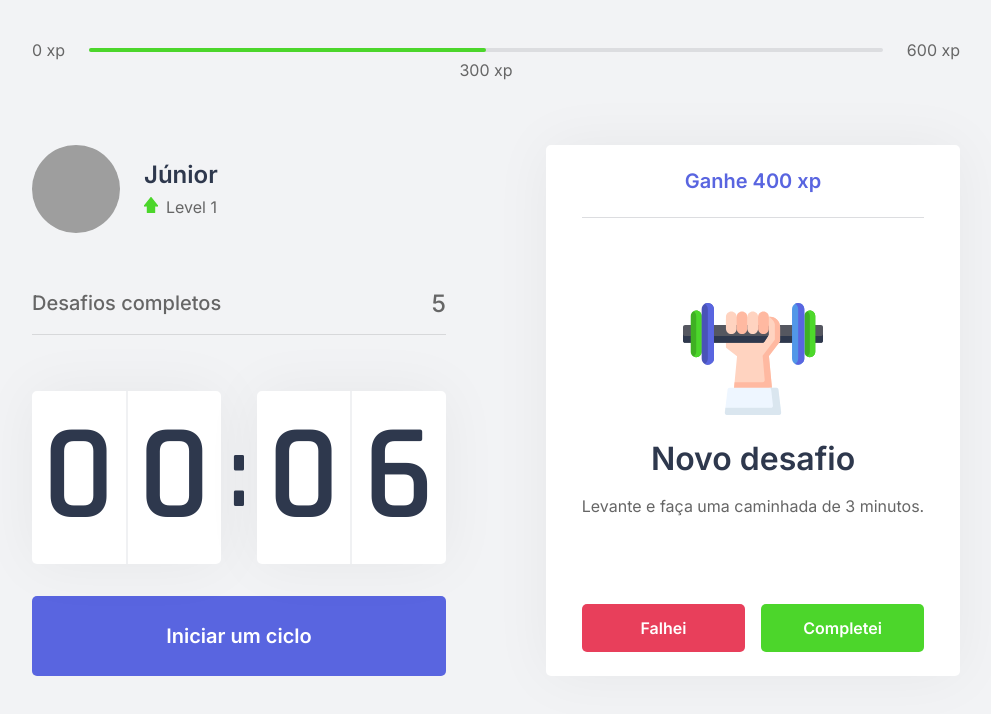
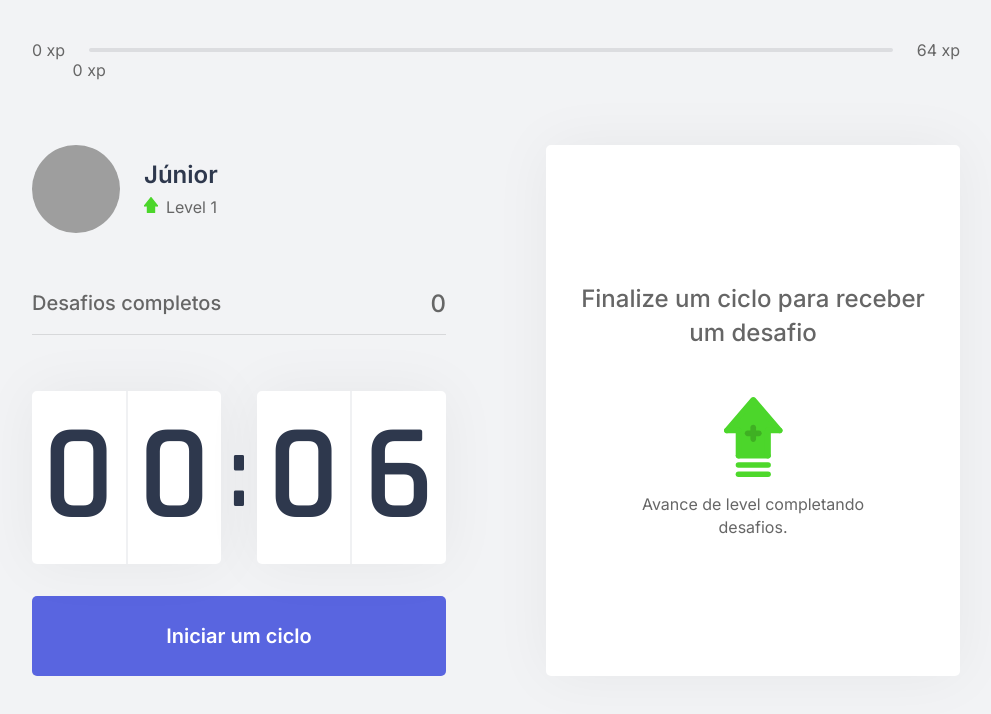
Before and after one commit to JNR23/nlw4-reactjs, a Next.js app: page / in a window 1280 px wide. Shown: the top 714 px of the page, without its empty margins (144-1135 px from the left). Built offline with nearby package versions, Linux system fonts and the light colour scheme; grey boxes are pictures that could not be loaded.

Commit message:
Criando contexto ChallengesContext

```diff
--- /dev/null
+++ b/challenges.json
@@ -0,0 +1,47 @@
+[
+    {
+        "type": "body",
+        "description": "Estique um de seus braços",
+        "amount": 80
+    },
+    {
+        "type": "body",
+        "description": "Estique um de seus braços contra o peito",
+        "amount": 60
+    },
+    {
+        "type": "body",
+        "description": "Puxe seu pescoço com a ajuda da mão para a direita",
+        "amount": 70
+    },
+    {
+        "type": "body",
+        "description": "Coloque as duas mãos na parte de trás cabeça",
+        "amount": 20
+    },
+    {
+        "type": "body",
+        "description": "Cruze as pernas e desça com as mãos esticadas",
+        "amount": 100
+    },
+    {
+        "type": "body",
+        "description": "Sentado, abra as pernas e tente encostar as palmas das mãos no chão",
+        "amount": 40
+    },
+    {
+        "type": "eye",
+        "description": "Em um ambiente aberto, olhe o mais longe que puder",
+        "amount": 140
+    },
+    {
+        "type": "eye",
+        "description": "Sentado, feche os olhos durante 2 minutos",
+        "amount": 140
+    },
+    {
+        "type": "eye",
+        "description": "Usando os polegares, massageie os olhos",
+        "amount": 70
+    }
+]
--- a/src/components/ChallengeBox.tsx
+++ b/src/components/ChallengeBox.tsx
@@ -1,22 +1,24 @@
+import { useContext } from 'react';
+import { ChallengesContext } from '../contexts/ChallengesContext';
 import styles from '../styles/components/ChallengeBox.module.css'
 
 export function ChallengeBox() {
-    const hasActiveChallenge = true;
+    const { activeChallenge, resetChallenge } = useContext(ChallengesContext);
 
     return (
         <div className={styles.challengeBoxContainer}>
-            { hasActiveChallenge ? (
+            { activeChallenge ? (
                 <div className={styles.challengeActive}>
-                    <header>Ganhe 400 xp</header>
+                    <header>Ganhe {activeChallenge.amount} xp</header>
 
                     <main>
-                        <img src="icons/body.svg" />
+                        <img src={`icons/${activeChallenge.type}.svg`} />
                         <strong>Novo desafio</strong>
-                        <p>Levante e faça uma caminhada de 3 minutos.</p>
+                        <p>{activeChallenge.description}</p>
                     </main>
 
                     <footer>
-                        <button type="button" className={styles.challengeFailedButton}>
+                        <button type="button" className={styles.challengeFailedButton} onClick={resetChallenge}>
                             Falhei
                         </button>
 
--- a/src/components/CompletedChallenges.tsx
+++ b/src/components/CompletedChallenges.tsx
@@ -1,10 +1,14 @@
+import { useContext } from 'react';
+import { ChallengesContext } from '../contexts/ChallengesContext';
 import styles from '../styles/components/CompletedChallenges.module.css';
 
 export function CompletedChallenges() {
+    const { challengesCompleted } = useContext(ChallengesContext);
+
     return (
         <div className={styles.completedChallengesContainer}>
             <span>Desafios completos</span>
-            <span>5</span>
+            <span>{challengesCompleted}</span>
         </div>
     );
 }
--- a/src/components/Countdown.tsx
+++ b/src/components/Countdown.tsx
@@ -1,9 +1,12 @@
-import { useState, useEffect } from 'react';
+import { useState, useEffect, useContext } from 'react';
+import { ChallengesContext } from '../contexts/ChallengesContext';
 import styles from '../styles/components/Countdown.module.css';
 
 let countdownTimeout: NodeJS.Timeout;
 
 export function Countdown() {
+    const { startNewChallenge } = useContext(ChallengesContext);
+
     const [time, setTime] = useState(0.1 * 60);
     const [isActive, setIsActive] = useState(false);
     const [hasFinished, setHasFinished] = useState(false);
@@ -32,6 +35,7 @@ export function Countdown() {
         } else if (isActive && time === 0) {
             setHasFinished(true);
             setIsActive(false);
+            startNewChallenge();
         }
     }, [isActive, time]);
 
--- a/src/components/ExperienceBar.tsx
+++ b/src/components/ExperienceBar.tsx
@@ -1,15 +1,21 @@
+import { useContext } from 'react';
+import { ChallengesContext } from '../contexts/ChallengesContext';
 import style from '../styles/components/ExperienceBar.module.css';
 
 export function ExperienceBar() {
+    const { currentExperience, experienceToNextLevel } = useContext(ChallengesContext);
+
+    const percentToNextLevel = Math.round(currentExperience * 100) / experienceToNextLevel;
+
     return (
         <header className={style.experienceBar}>
             <span>0 xp</span>
             <div>
-                <div style={{ width: '50%' }} />
+                <div style={{ width: `${percentToNextLevel}%` }} />
 
-                <span className={style.currentExperience} style={{ left: '50%' }}>300 xp</span>
+                <span className={style.currentExperience} style={{ left: `${percentToNextLevel}%` }}>{currentExperience} xp</span>
             </div>
-            <span>600 xp</span>
+            <span>{experienceToNextLevel} xp</span>
         </header>
     );
 }
--- /dev/null
+++ b/src/contexts/ChallengesContext.tsx
@@ -0,0 +1,65 @@
+import { createContext, ReactNode, useState } from 'react';
+import challenges from '../../challenges.json';
+
+interface Challenge {
+    type: 'body' | 'eye';
+    description: string;
+    amount: number;
+}
+
+interface ChallengesContextData {
+    level: number;
+    currentExperience: number;
+    challengesCompleted: number;
+    experienceToNextLevel: number;
+    activeChallenge: Challenge;
+    levelUp: () => void;
+    startNewChallenge: () => void;
+    resetChallenge: () => void;
+}
+
+interface ChallengesProviderProps {
+    children: ReactNode;
+}
+
+export const ChallengesContext = createContext({} as ChallengesContextData);
+
+export function ChallengesProvider({ children }: ChallengesProviderProps) {
+    const [level, setLevel] = useState(1);
+    const [currentExperience, setCurrentExperience] = useState(0);
+    const [challengesCompleted, setChallengesCompleted] = useState(0);
+
+    const [activeChallenge, setActiveChallenge] = useState(null);
+
+    const experienceToNextLevel = Math.pow((level + 1) * 4, 2);
+
+    function levelUp() {
+        setLevel(level + 1);
+    }
+
+    function startNewChallenge() {
+        const randomChallengeIndex = Math.floor(Math.random() * challenges.length);
+        const challenge = challenges[randomChallengeIndex];
+
+        setActiveChallenge(challenge);
+    }
+
+    function resetChallenge() {
+        setActiveChallenge(null);
+    }
+
+    return (
+        <ChallengesContext.Provider value={{
+            level,
+            currentExperience,
+            challengesCompleted,
+            levelUp,
+            startNewChallenge,
+            activeChallenge,
+            resetChallenge,
+            experienceToNextLevel
+        }}>
+            {children}
+        </ChallengesContext.Provider>
+    )
+}
--- a/src/pages/_app.tsx
+++ b/src/pages/_app.tsx
@@ -1,7 +1,13 @@
-import '../styles/global.css'
+import '../styles/global.css';
+
+import { ChallengesProvider } from '../contexts/ChallengesContext';
 
 function MyApp({ Component, pageProps }) {
-  return <Component {...pageProps} />
+  return (
+    <ChallengesProvider>
+      <Component {...pageProps} />
+    </ChallengesProvider>
+  )
 }
 
 export default MyApp
```
